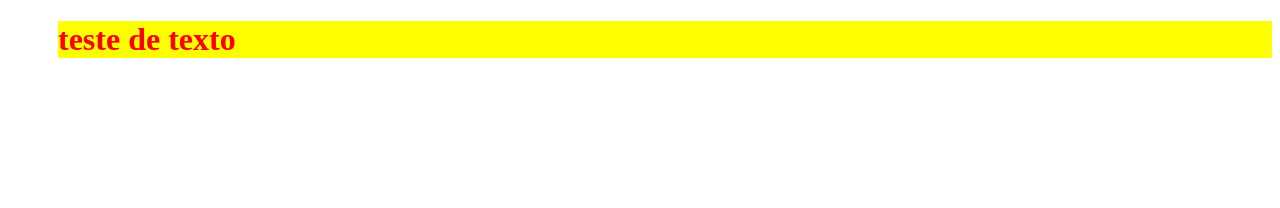
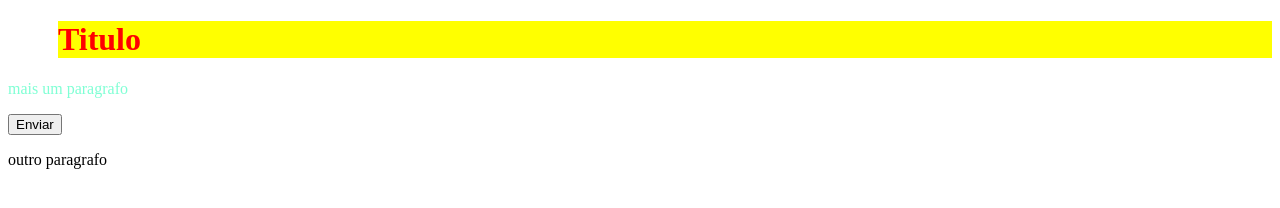
Before and after one commit to AndersemReis/beacademy-devstart-gitegithub, a plain HTML site: page CSS/fluxo.html in a window 1280 px wide. Drawn offline with Linux system fonts and the light colour scheme.

Commit message:
CSS at-rules e combinators

```diff
--- a/CSS/fluxo.html
+++ b/CSS/fluxo.html
@@ -7,13 +7,37 @@
     <meta name="viewport" content="width=device-width, initial-scale=1.0">
     <title>Document</title>
     <link rel="stylesheet" href="./assets/style.css">
+
+    <style>
+        h1 + p{
+            color: aquamarine;
+        }
+    </style>
  </head>
 
 <body>
-    <h1>
-        teste de texto
-    </h1>
-
+   <!--<div>
+        <p>teste de texto</p>
+    </div>
+    <ul>
+        <li>Testando combinadores</li>
+    </ul>
+    <div>
+        Outro formato
+    </div>
+    <section>
+        <div>
+            <ul>
+                <li>outro marcador </li>
+            </ul>
+        </div>
+    </section>-->
+    <h1>Titulo</h1>
+    <p>mais um paragrafo</p>
+    <button>
+        Enviar
+    </button>
+    <p>outro paragrafo</p>
 </body>
 
 </html>
```
